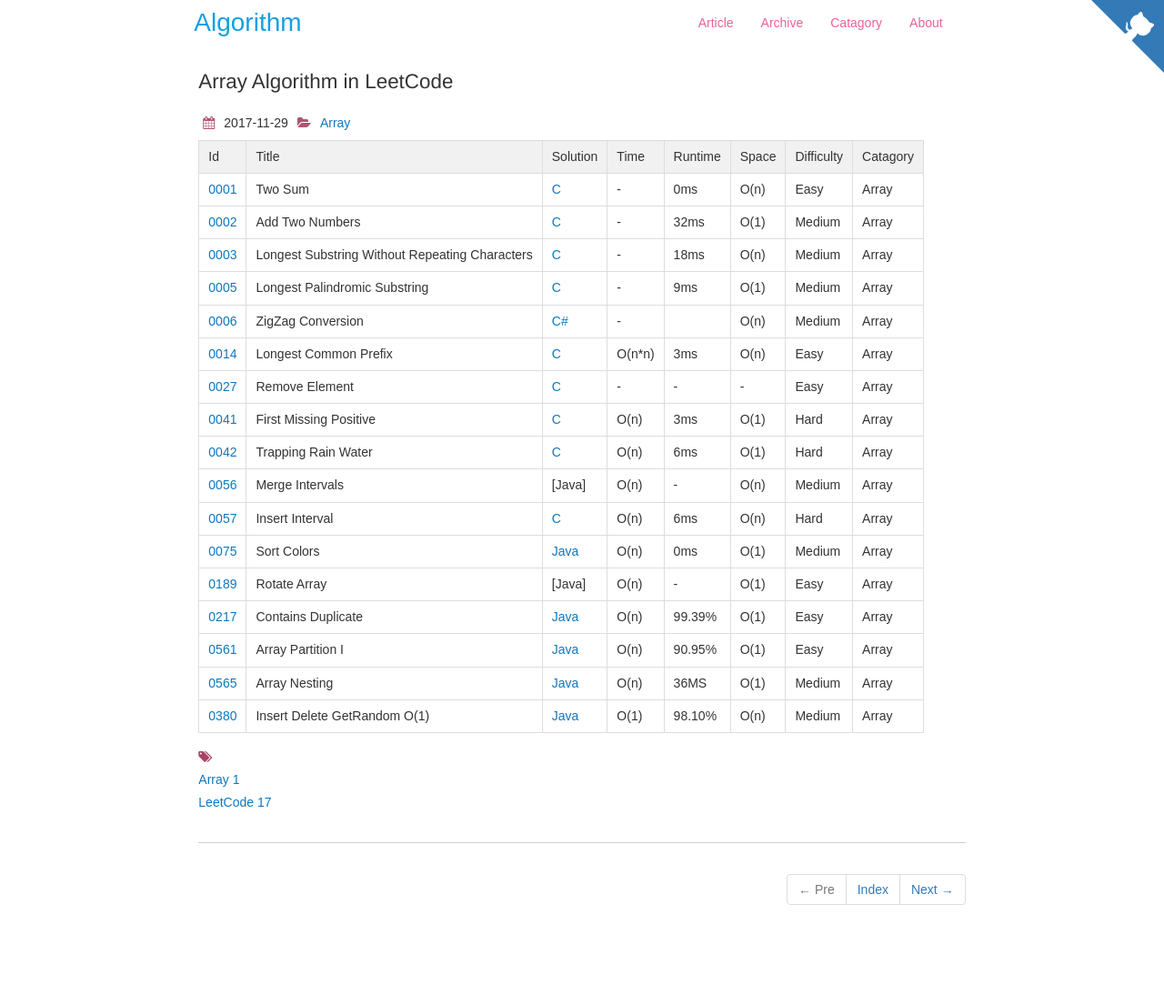
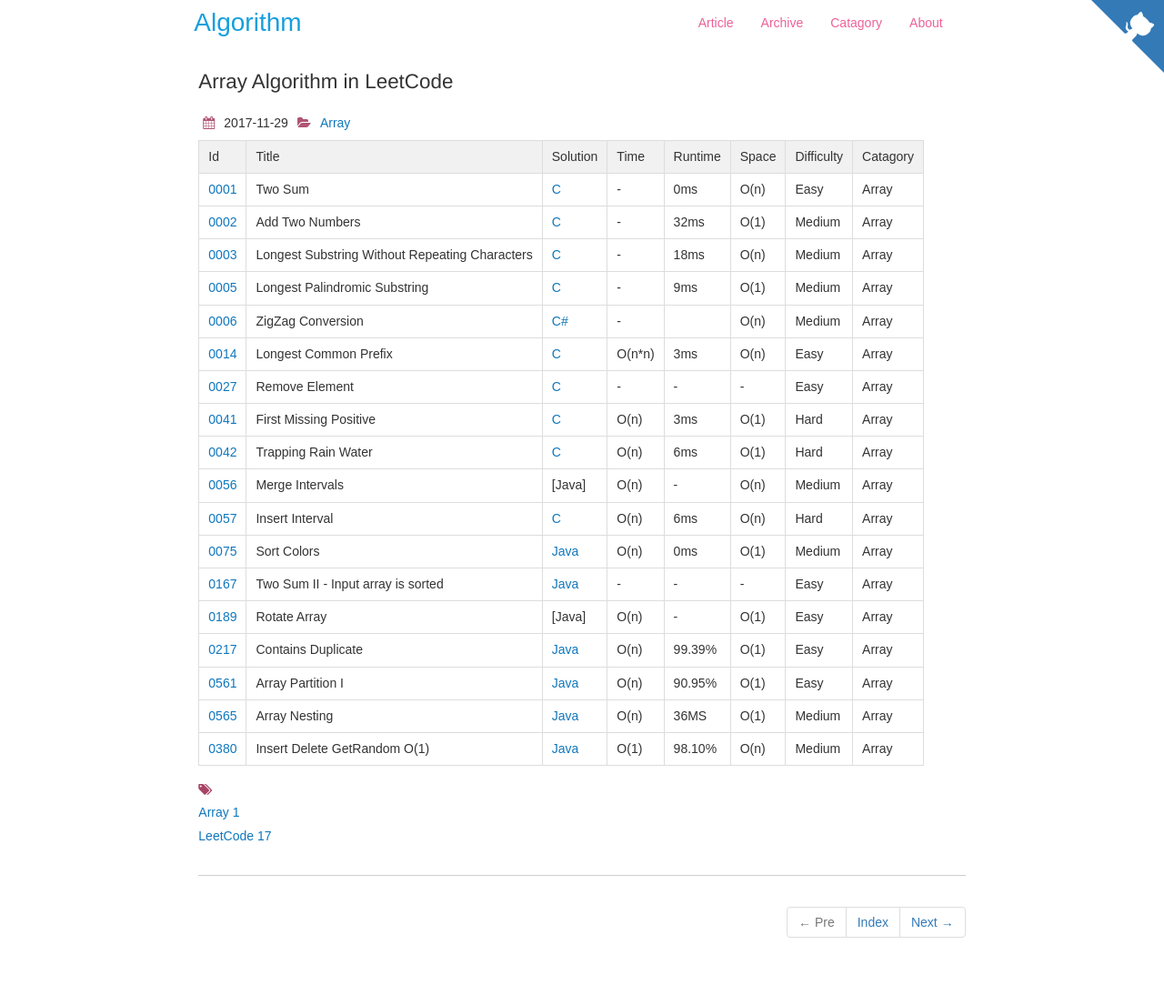
Before and after one commit to dunso/algorithm, a Jekyll site: the page built from docs/_posts/2017-11-29-Array.md, in a window 1280 px wide. Shown: the whole page at 91% size. Built offline with Jekyll 4.4.1, drawn with Linux system fonts in a browser that asks for light colours; nearby versions of some CDN libraries; before the commit the page ends 1069 px from its top, so only the background shows below that.

Commit message:
Update 2017-11-29-Array.md

```diff
--- a/docs/_posts/2017-11-29-Array.md
+++ b/docs/_posts/2017-11-29-Array.md
@@ -24,6 +24,7 @@
 |  <a href="https://leetcode.com/problems/merge-intervals/" target="_blank">0056</a> |Merge Intervals | [Java]  | O(n) |-| O(n)  |  Medium |Array|
 |  <a href="https://leetcode.com/problems/insert-interval" target="_blank">0057</a> |Insert Interval | [C](https://e.srl/leetcode-57/)  | O(n) |6ms| O(n)  |  Hard |Array|
 |  <a href="https://leetcode.com/problems/sort-colors/" target="_blank">0075</a> |Sort Colors | [Java](https://e.srl/leetcode-75/)  | O(n) |0ms| O(1)  |  Medium |Array|
+|  <a href="https://leetcode.com/problems/two-sum-ii-input-array-is-sorted" target="_blank">0167</a> |Two Sum II - Input array is sorted | [Java](https://e.srl/leetcode-167/)  |-|-|-|  Easy |Array|
 |  <a href="https://leetcode.com/problems/rotate-array" target="_blank">0189</a> |Rotate Array | [Java]  | O(n) |-| O(1)  |  Easy |Array|
 |  <a href="https://leetcode.com/problems/contains-duplicate" target="_blank">0217</a> |Contains Duplicate | [Java](https://e.srl/leetcode-217/)  | O(n) |99.39%| O(1)  |  Easy |Array|
 |  <a href="https://leetcode.com/problems/array-partition-i" target="_blank">0561</a> |Array Partition I| [Java](https://e.srl/leetcode-561/)  | O(n) |90.95%| O(1)  |  Easy |Array|
```
